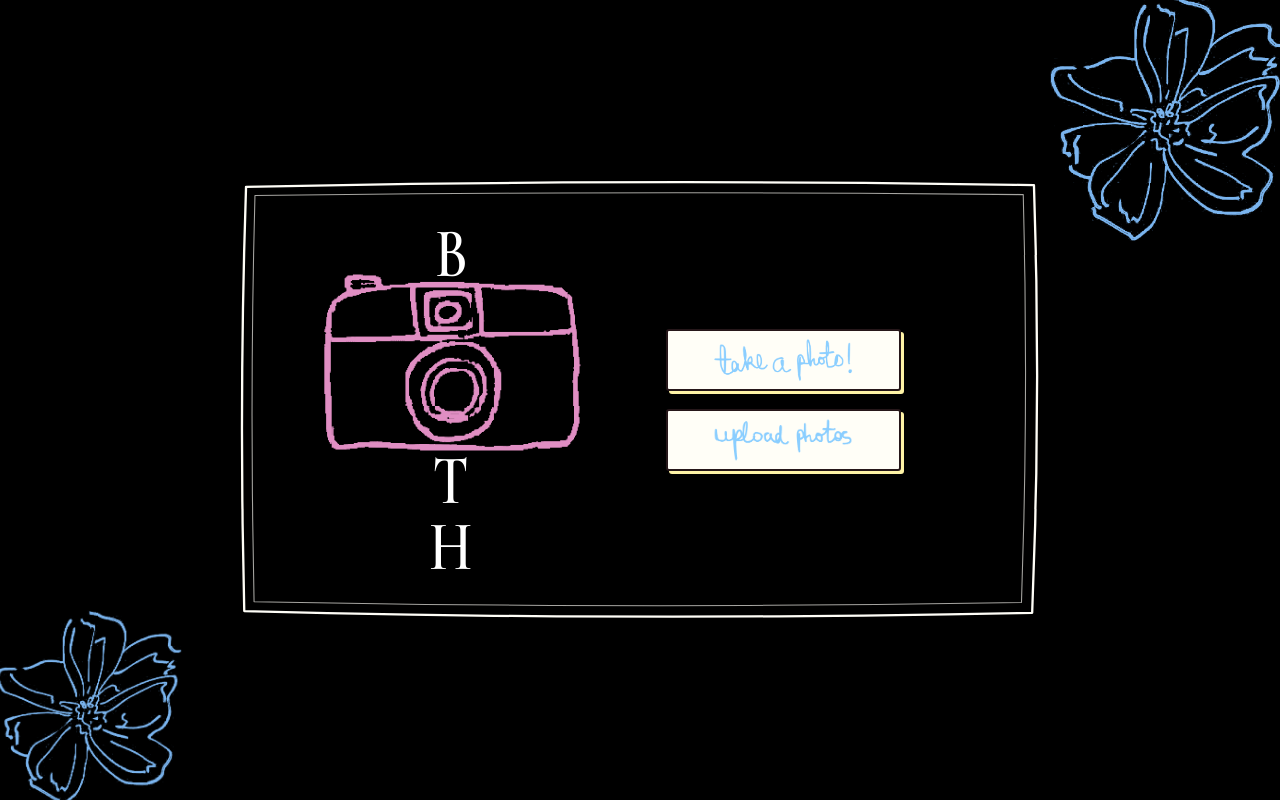
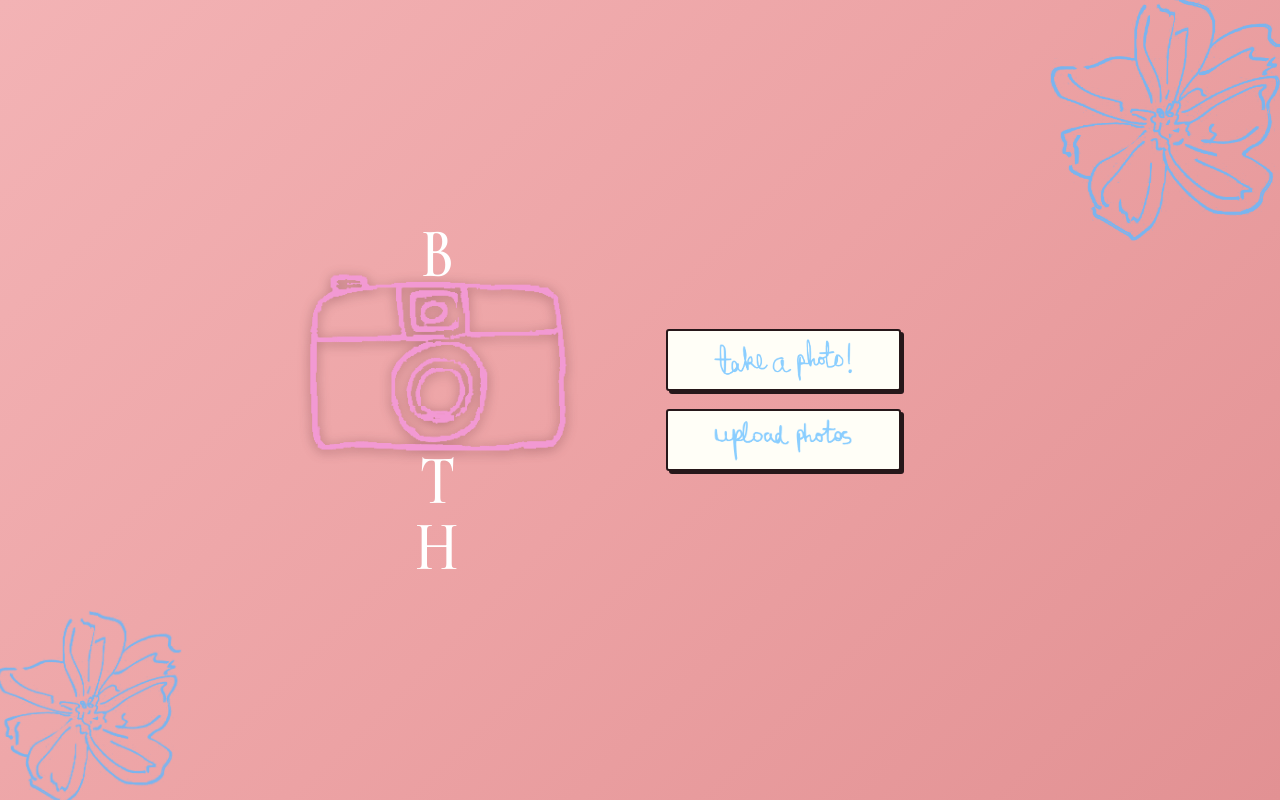
Before and after one commit to pia115/STAR-, a React (Vite) app in the folder client/: page / in a window 1280 px wide. Built offline with nearby package versions, Linux system fonts and the light colour scheme.

Commit message:
style: switch background to blush gallery pink from reference and remove thin frame

```diff
--- a/client/src/pages/LandingPage.jsx
+++ b/client/src/pages/LandingPage.jsx
@@ -25,33 +25,6 @@ export default function LandingPage({ onTriggerLibraryPicker }) {
         aria-hidden="true"
         className="sketch-flower sketch-flower--bottom-left"
       />
-
-      {/* Idea #2: Hand-drawn sketchy booth frame around the center (easily reversible) */}
-      <div className="landing__sketch-frame">
-        <svg
-          className="landing__sketch-frame-svg"
-          viewBox="0 0 920 540"
-          preserveAspectRatio="none"
-          aria-hidden="true"
-        >
-          <path
-            d="M 18 22 Q 460 12, 902 20 Q 910 270, 900 518 Q 455 528, 16 516 Q 10 268, 18 22 Z"
-            fill="none"
-            stroke="#fffef7"
-            strokeWidth="2.6"
-            strokeLinecap="round"
-            strokeLinejoin="round"
-          />
-          <path
-            d="M 28 32 Q 465 26, 890 31 Q 896 272, 888 506 Q 458 514, 27 505 Q 22 265, 28 32 Z"
-            fill="none"
-            stroke="#fffef7"
-            strokeWidth="1.2"
-            strokeOpacity="0.65"
-            strokeLinecap="round"
-            strokeLinejoin="round"
-          />
-        </svg>
 
       <div className="landing__content">
         {/* Left side: Vertical B - [User's exact camera sketch as OO] - T - H */}
@@ -103,7 +76,6 @@ export default function LandingPage({ onTriggerLibraryPicker }) {
           </button>
         </section>
       </div>
-      </div>
     </main>
   );
 }
--- a/client/src/styles.css
+++ b/client/src/styles.css
@@ -19,8 +19,9 @@ body {
   margin: 0;
   padding: 0;
   min-height: 100vh;
-  background-color: #000000;
-  background-image: none;
+  background-color: #eea5a7;
+  background-image: linear-gradient(135deg, #f3b3b5 0%, #eca2a4 52%, #e29193 100%);
+  background-attachment: fixed;
   color: #ffffff;
   font-family: var(--serif-cute);
   -webkit-font-smoothing: antialiased;
@@ -138,6 +139,8 @@ body {
   width: clamp(195px, 23vw, 270px);
   height: auto;
   display: block;
+  /* Subtle warm contrast shadow so the pink camera sketch stands out clearly on the blush pink wall */
+  filter: drop-shadow(0 2px 6px rgba(68, 24, 34, 0.38)) brightness(1.08);
 }
 
 /* Right Column: Squared / normal-edged option buttons without emojis */
@@ -165,7 +168,7 @@ body {
   align-items: center;
   justify-content: center;
   cursor: pointer;
-  box-shadow: 3px 3px 0 #fef3a6;
+  box-shadow: 3px 3px 0 var(--espresso);
   transition: transform 0.1s ease, box-shadow 0.1s ease, background-color 0.15s ease;
 }
 
@@ -182,12 +185,12 @@ body {
 .booth-option-btn:hover {
   background: #fff9e2;
   transform: translate(-1px, -1px);
-  box-shadow: 4px 4px 0 #fef3a6;
+  box-shadow: 4px 4px 0 var(--espresso);
 }
 
 .booth-option-btn:active {
   transform: translate(2px, 2px);
-  box-shadow: 1px 1px 0 #fef3a6;
+  box-shadow: 1px 1px 0 var(--espresso);
 }
 
 /* ==========================================================================
```
Lines whose indentation alone changed are shown as unchanged.
